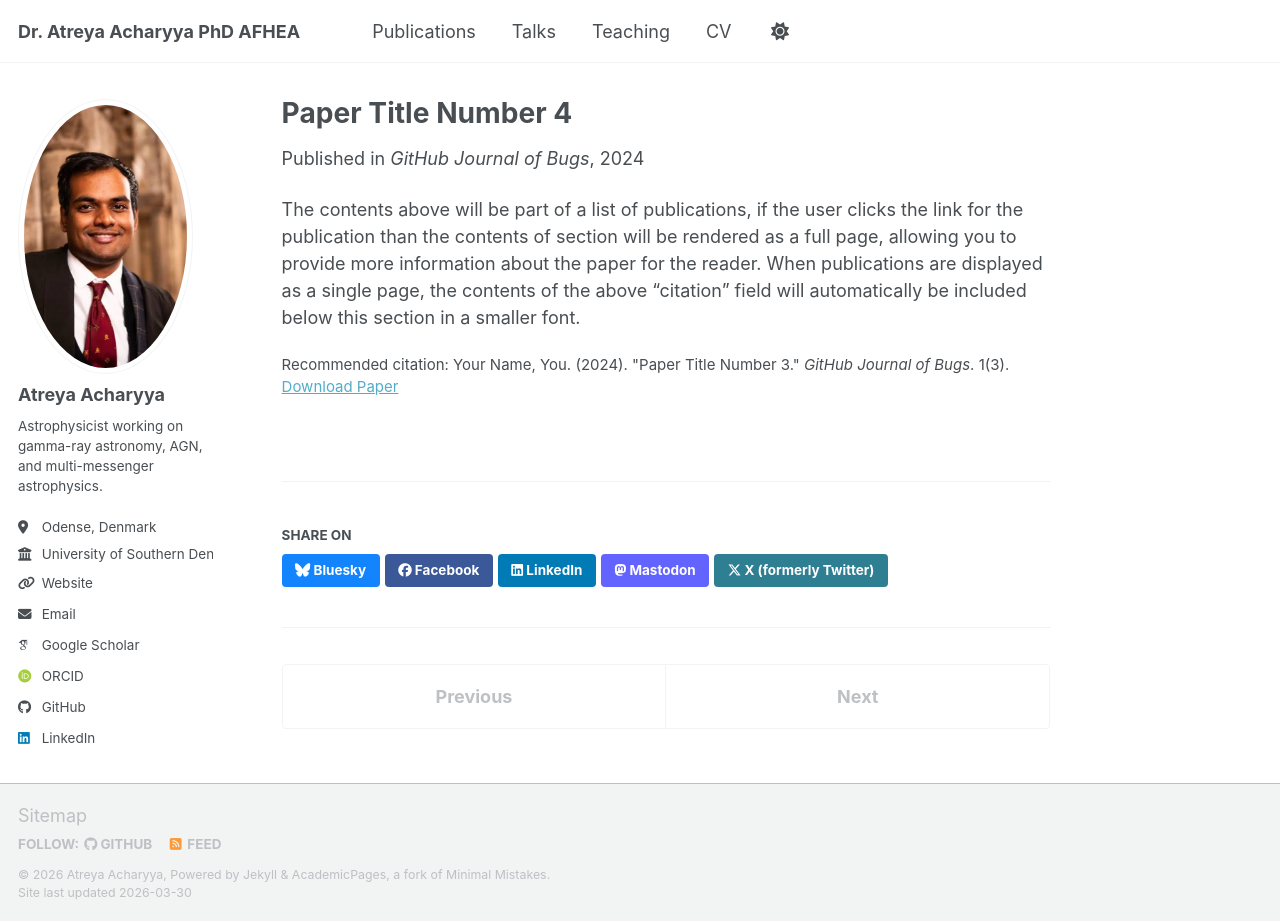
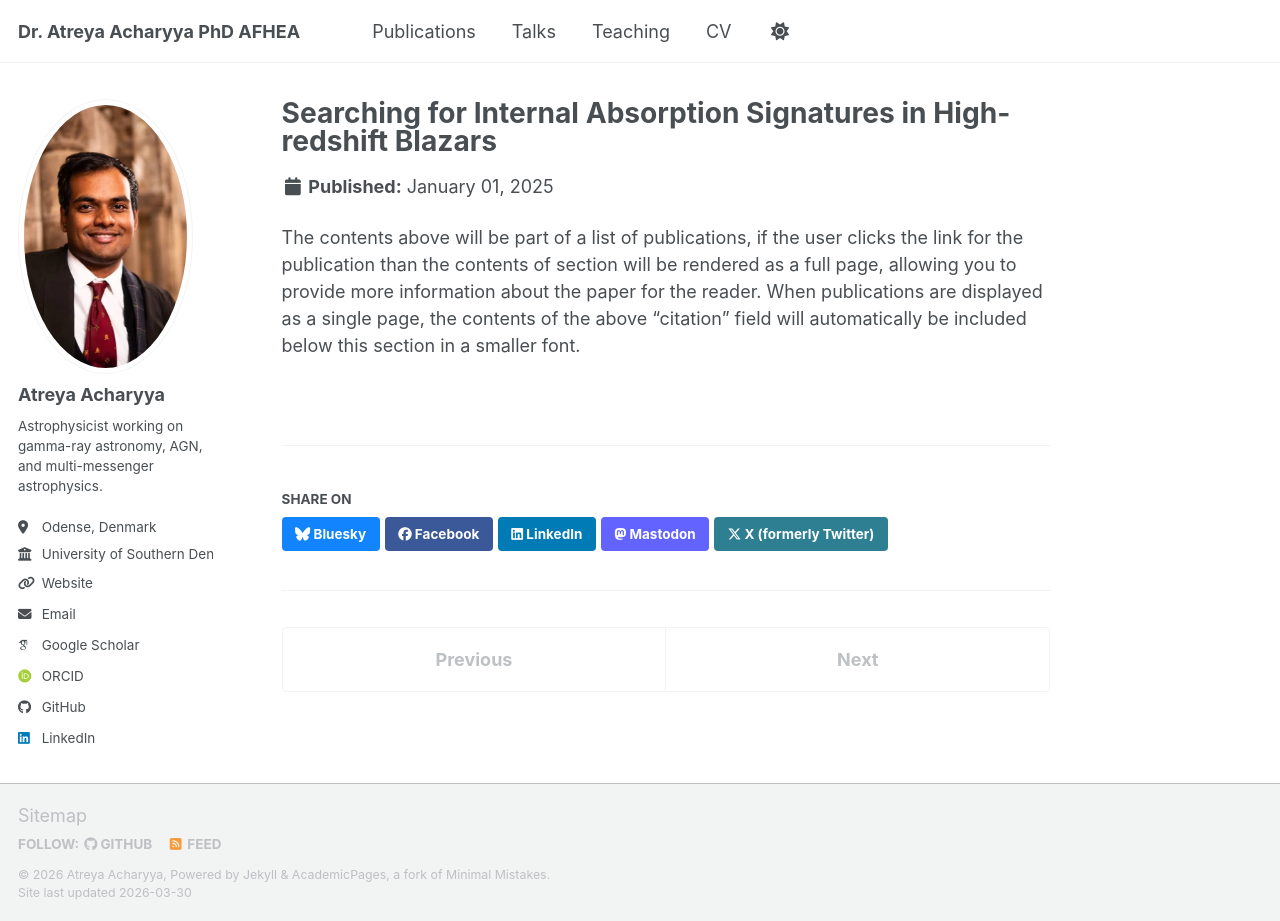
Before and after one commit to atreyaacharyya/atreyaacharyya.github.com, a Jekyll site: the page built from _publications/high_z.md, in a window 1280 px wide and 921 px high. Built offline with Jekyll 4.4.1, drawn with Linux system fonts in a browser that asks for light colours; some web fonts are replaced; a script bundle is joined from its source files by our own code; library files that are not in the unit come from our copies.

Commit message:
Update and rename 2024-02-17-paper-title-number-4.md to high_z.md

```diff
--- a/_publications/2024-02-17-paper-title-number-4.md
+++ b/_publications/high_z.md
@@ -1,13 +1,10 @@
 ---
-title: "Paper Title Number 4"
+title: "Searching for Internal Absorption Signatures in High-redshift Blazars"
 collection: publications
-category: conferences
-permalink: /publication/2024-02-17-paper-title-number-4
-excerpt: 'This paper is about fixing template issue #693.'
-date: 2024-02-17
-venue: 'GitHub Journal of Bugs'
-paperurl: 'https://academicpages.github.io/files/paper3.pdf'
-citation: 'Your Name, You. (2024). &quot;Paper Title Number 3.&quot; <i>GitHub Journal of Bugs</i>. 1(3).'
+category: manuscripts
+permalink: /publication/dmytriiev_2025
+date: 2025-01-01
+paperurl: "https://dx.doi.org/10.3847/1538-4357/adb398"
 ---
 
 The contents above will be part of a list of publications, if the user clicks the link for the publication than the contents of section will be rendered as a full page, allowing you to provide more information about the paper for the reader. When publications are displayed as a single page, the contents of the above "citation" field will automatically be included below this section in a smaller font.
```
